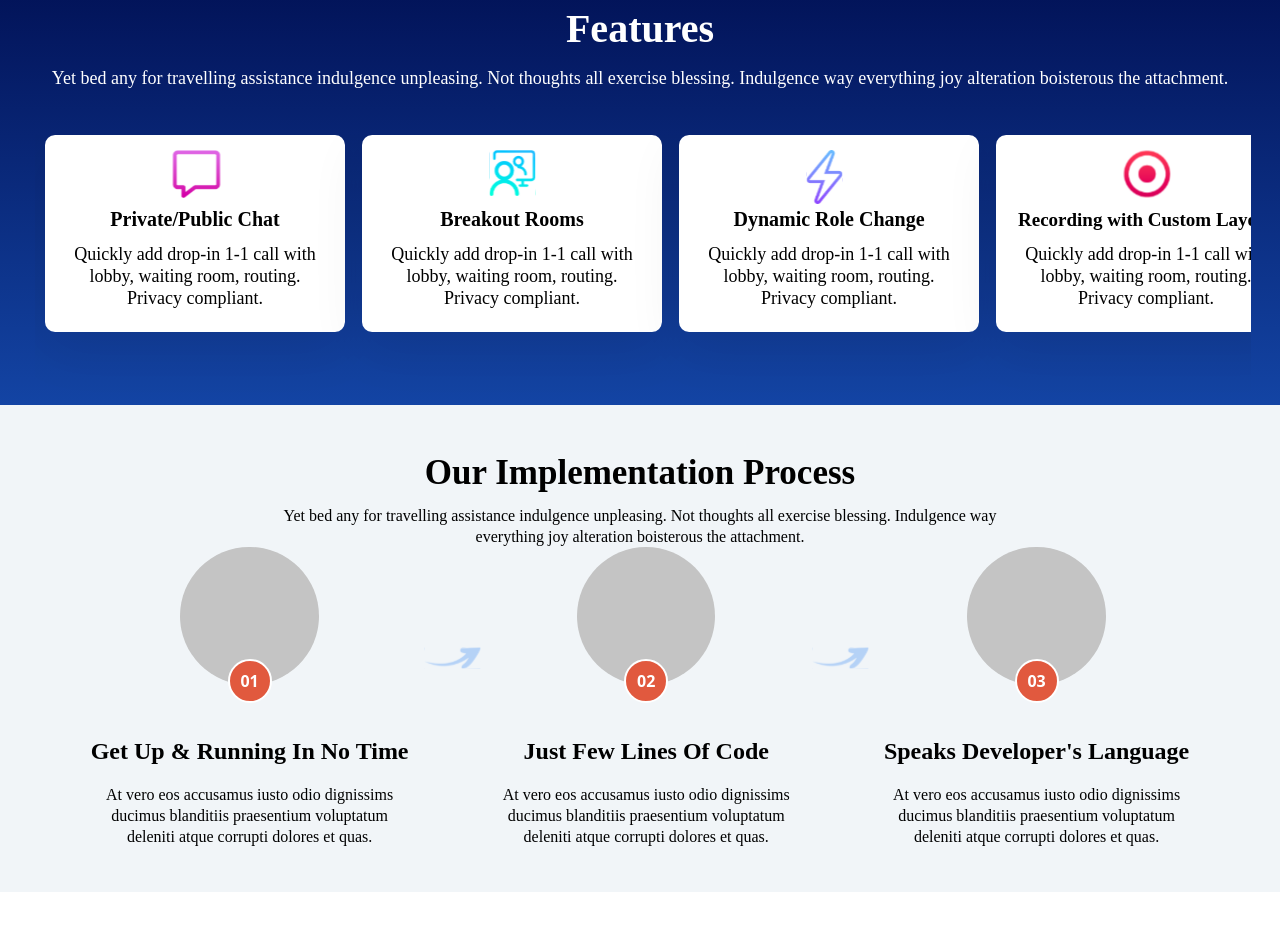
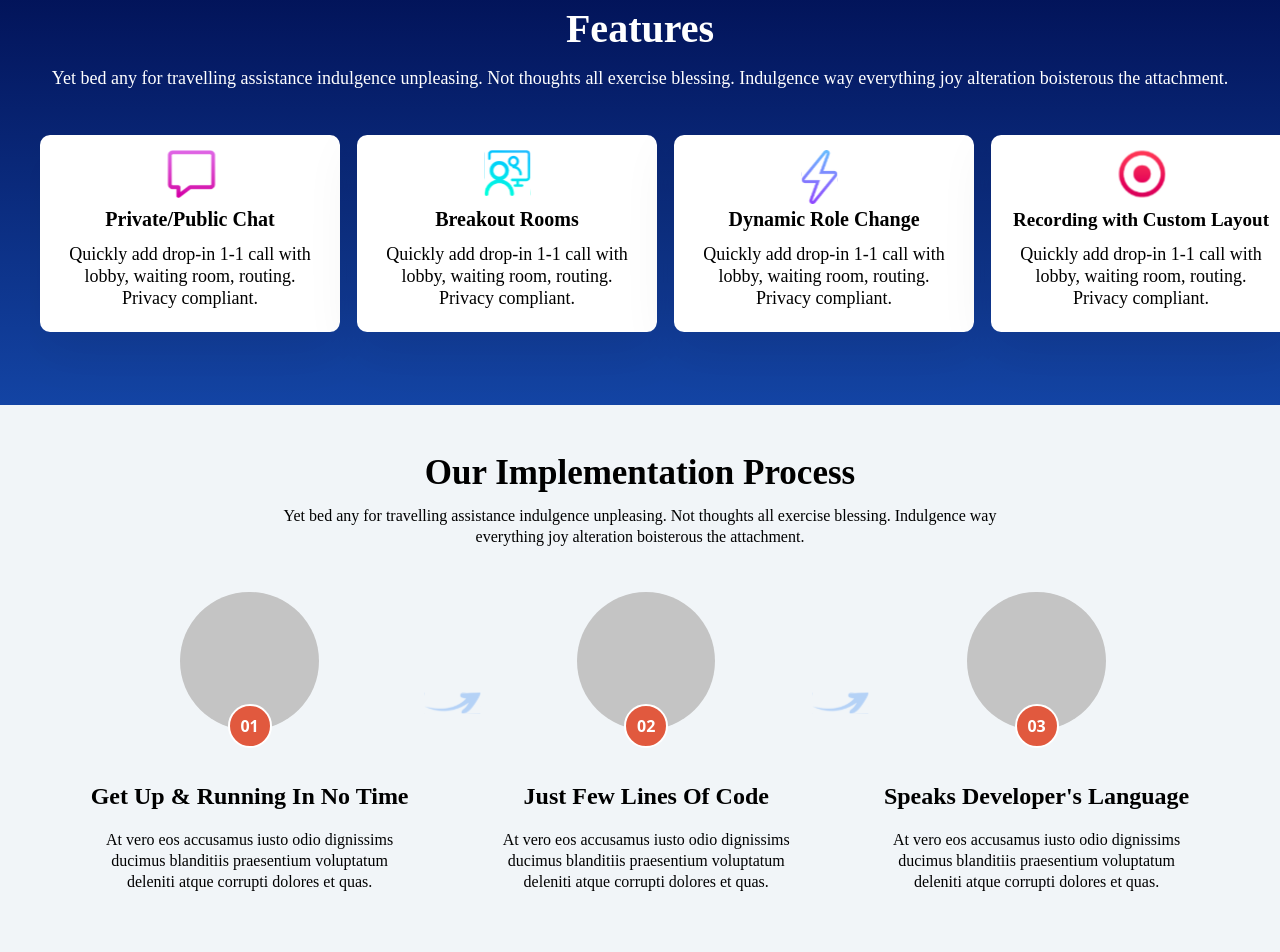
Before and after one commit to pankaj-java-in/comm-scaffold-public-fe, a React (Create React App) app: page / in a window 1280 px wide. Shown: the part 140-1092 px from the top of the page. Built offline with nearby package versions, Linux system fonts and the light colour scheme.

Commit message:
added public in link

```diff
--- a/src/Components/Body/Body.scss
+++ b/src/Components/Body/Body.scss
@@ -18,6 +18,9 @@ $scrollBarHeight: 1px;
     .features{
         display: flex;
         flex-flow: column;
+        @media (max-width: 800px) {
+          flex-flow: column;
+      }
         .content{
             display: flex;
             flex-flow: column;
@@ -48,8 +51,7 @@ $scrollBarHeight: 1px;
             padding: 35px 0 0 0;
             .horizontal-scroll-wrapper {
                 width: 300px;
-                max-height: 95vw;
-                margin-left: 5px;
+                max-height: 98vw;
                 overflow-y: auto;
                 overflow-x: hidden;
                 transform: rotate(-90deg) translateY(-$finalHeight);
@@ -141,6 +143,9 @@ $scrollBarHeight: 1px;
     flex-flow: row;
     justify-content: space-around;
     padding: 35px 67px 40px 48px;
+    @media (max-width: 800px) {
+      flex-flow: column;
+  }
     .single-box{
       width: 250px;
       height: 282px;
@@ -212,11 +217,9 @@ $scrollBarHeight: 1px;
     display: flex;
     flex-flow: row;
     justify-content: space-around;
-    padding: 0 50px 0 50px;
+    padding: 45px 50px 45px 50px;
     @media (max-width: 800px) {
-      .imp-box {
         flex-flow: column;
-      }
     }
     .imp-box-single{
       display: flex;
--- a/src/Components/FAQ/Faq.scss
+++ b/src/Components/FAQ/Faq.scss
@@ -23,6 +23,9 @@
     height: 498px;
     padding: 110px 106px 10px 74px;
     background: #F1F5F8;
+    @media (max-width: 800px) {
+      flex-flow: column;
+  }
     .content{
       width: 50%;
       padding:30px 30px 0 0;
--- a/src/Components/Header/Header.scss
+++ b/src/Components/Header/Header.scss
@@ -6,5 +6,8 @@
         display: flex;
         justify-content: space-between;
         align-items: center;
+        @media (max-width: 800px) {
+            flex-flow: column;
+        }
     }
 }
--- a/webpack.dev.js
+++ b/webpack.dev.js
@@ -27,13 +27,13 @@ module.exports = merge(common, {
     port: 5500,
     proxy: {
       '/chat-api/*': {
-        target: 'https://stage.communication-scaffold.oodleslab.com',
+        target: 'https://stage.communication-scaffold.oodleslab.com/Public',
         secure: false,
         changeOrigin: true,
         ws: true
       },
       '/dev-chat-api/*': {
-        target: 'https://dev.communication-scaffold.oodleslab.com',
+        target: 'https://dev.communication-scaffold.oodleslab.com/Public',
         secure: false,
         changeOrigin: true,
         ws: true
--- a/webpack.prod.js
+++ b/webpack.prod.js
@@ -5,11 +5,11 @@ const path = require('path');
 module.exports = env => {
   let baseUrl = '';
   if (env.dev){
-    baseUrl = 'https://dev.communication-scaffold.oodleslab.com/';
+    baseUrl = 'https://dev.communication-scaffold.oodleslab.com/Public';
   }else if (env.stage){
-    baseUrl = 'https://stage.communication-scaffold.oodleslab.com/';
+    baseUrl = 'https://stage.communication-scaffold.oodleslab.com/Public';
   }else if (env.prod){
-    baseUrl = 'https://communication-scaffold.oodles.io/';
+    baseUrl = 'https://communication-scaffold.oodles.io/Public';
   }
 
   return merge(common, {
```
